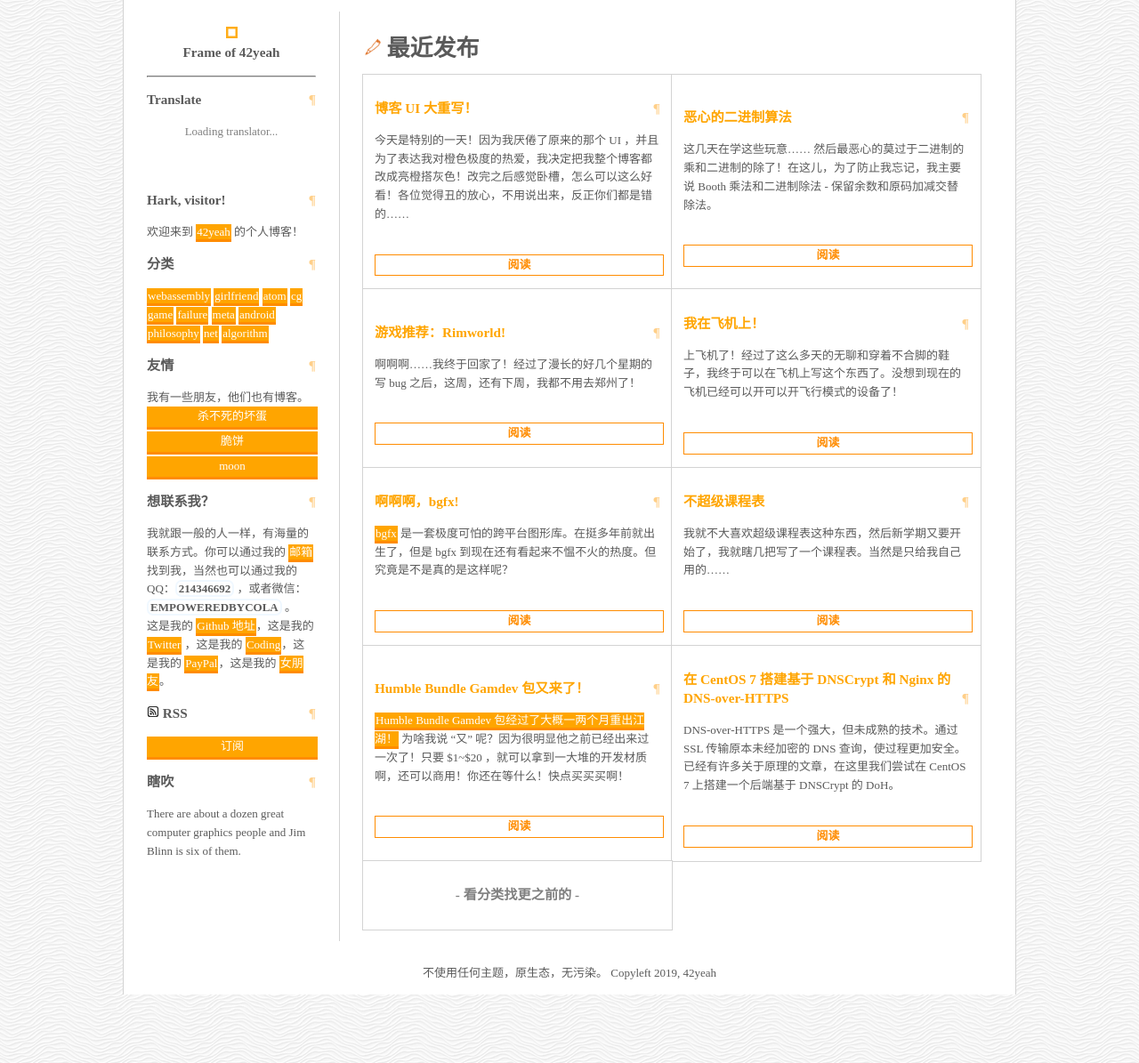
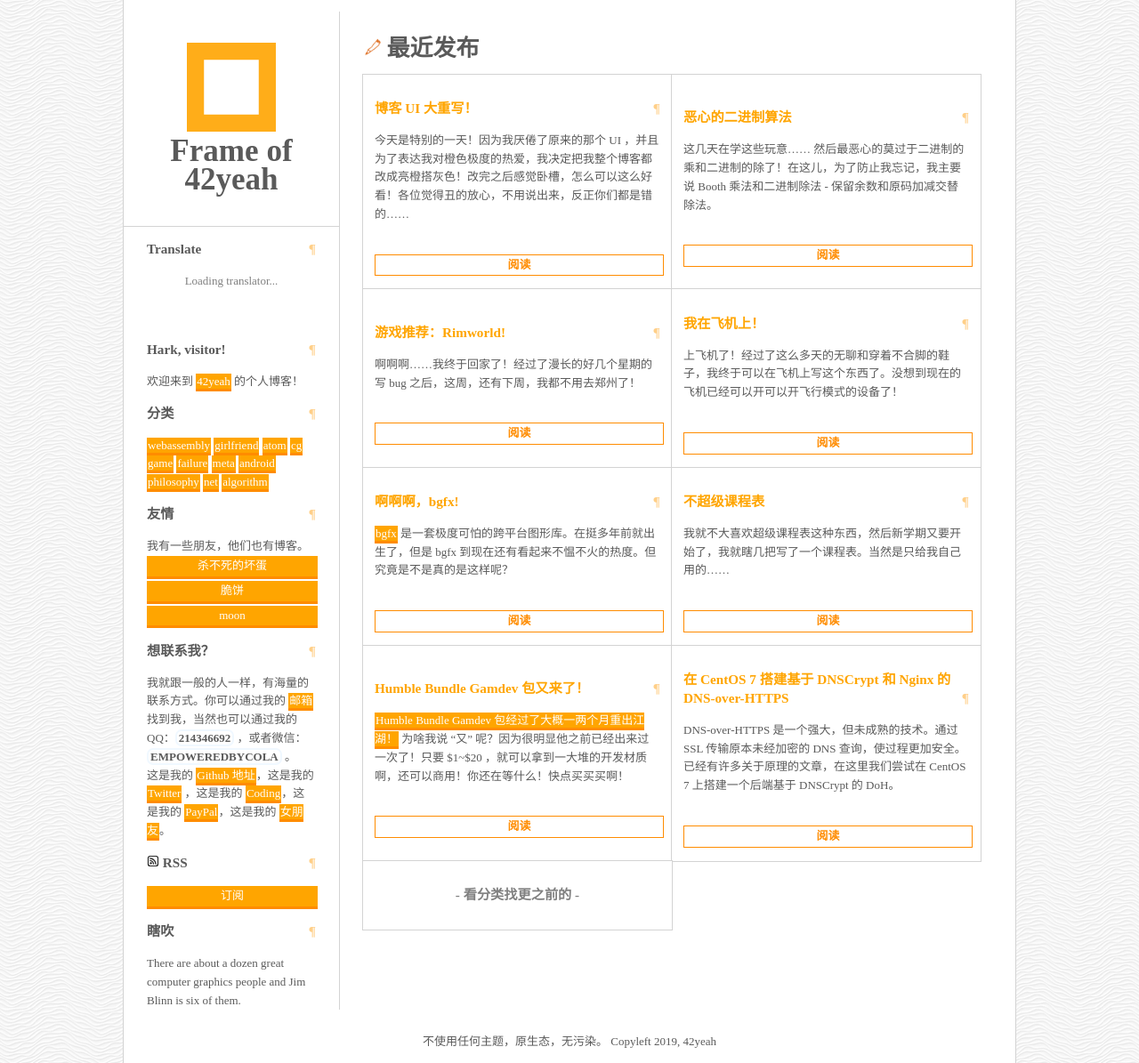
Before and after one commit to POTION4/potion4.github.io, a Jekyll site: the page built from index.md, in a window 1280 px wide. Shown: the whole page at 89% size. Built offline with Jekyll 4.4.1, drawn with Linux system fonts in a browser that asks for light colours; some web fonts are replaced; a script that is not in the unit is left out.

Commit message:
Zoomed logo on PC

```diff
--- a/_layouts/default.html
+++ b/_layouts/default.html
@@ -17,7 +17,7 @@
               Frame of 42yeah
             </h3>
           </div>
-          <hr class="mb-1" />
+          <div class="simple-border mb-1"></div>
 
           <h3>Translate</h3>
           {% include translator.html %}
--- a/css/style.css
+++ b/css/style.css
@@ -104,8 +104,13 @@ html {
   }
 
   .svg-logo {
-    width: 13px;
-    height: 13px;
+    width: 100px;
+    height: 100px;
+  }
+
+  .super-title {
+    font-size: 30px;
+    line-height: 2.5rem;
   }
 
   .main-block-mum {
```
